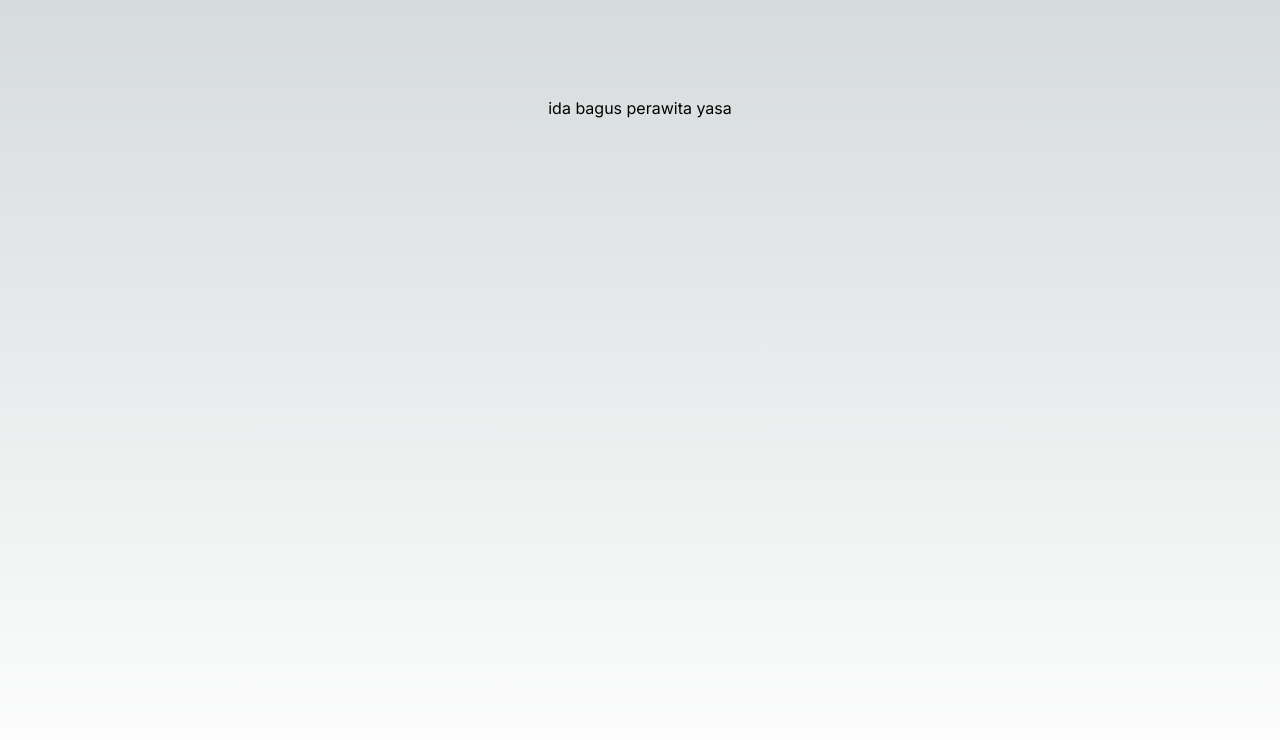
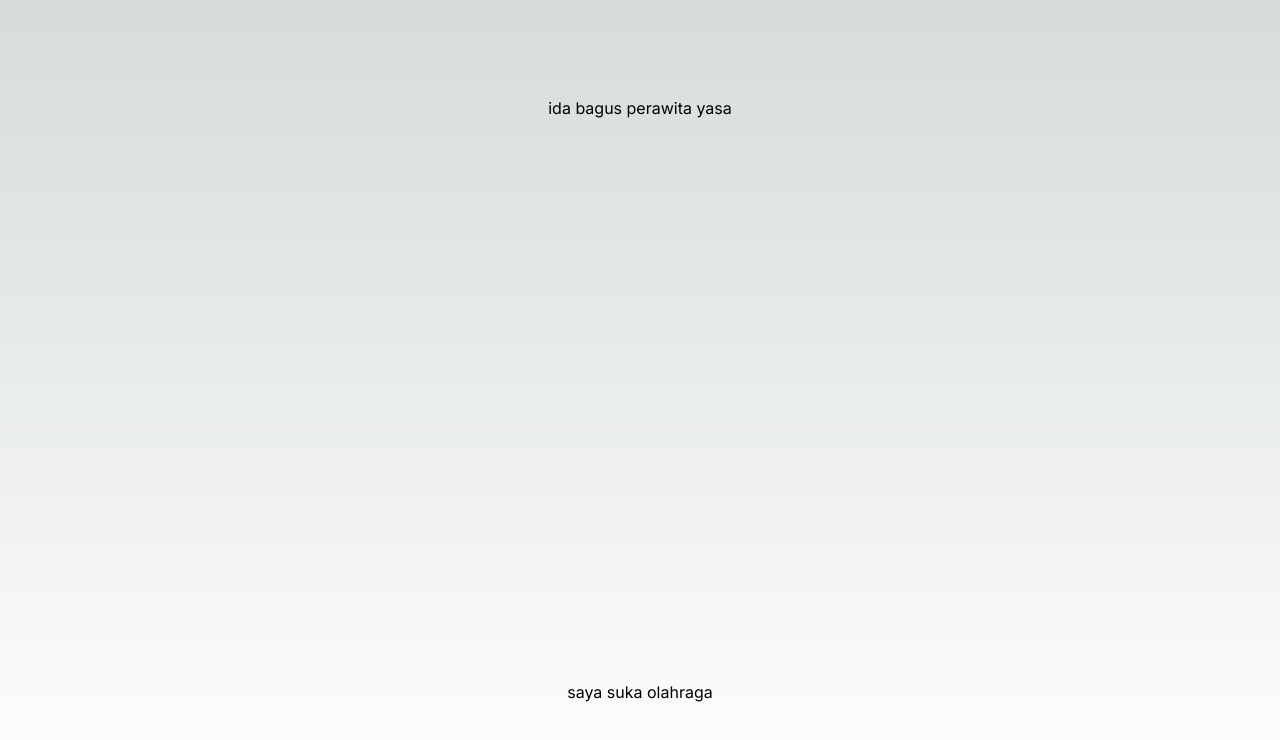
Before and after one commit to perawita/my-portfolio, a Next.js app: page / in a window 1280 px wide. Shown: the top 740 px of the page. Built offline with nearby package versions, Linux system fonts and the light colour scheme.

Commit message:
add hoby

```diff
--- a/app/page.tsx
+++ b/app/page.tsx
@@ -4,6 +4,7 @@ export default function Home() {
   return (
     <main className="flex min-h-screen flex-col items-center justify-between p-24">
       <p>ida bagus perawita yasa</p>
+      <p>saya suka olahraga</p>
     </main>
   );
 }
```
